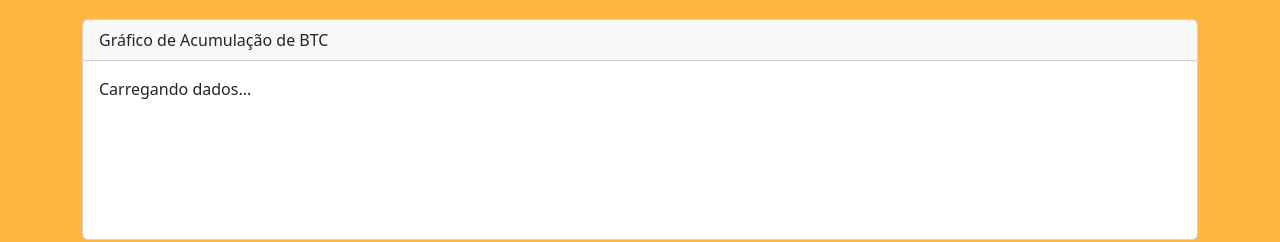
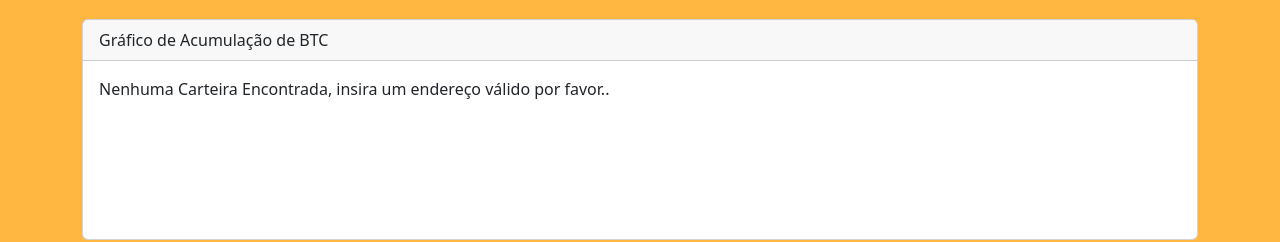
Before and after one commit to Th0ber/btc-wallet, a plain HTML site: page index.html in a window 1280 px wide. Shown: the part 73-315 px from the top of the page. Drawn offline with nearby package versions, Linux system fonts and the light colour scheme.

Commit message:
Update index.html

```diff
--- a/index.html
+++ b/index.html
@@ -27,7 +27,7 @@
     <div class="card mb-4">
       <div class="card-header">Gráfico de Acumulação de BTC</div>
       <div class="card-body">
-        <p id="summary" class="mb-3">Carregando dados...</p>
+        <p id="summary" class="mb-3">Nenhuma Carteira Encontrada, insira um endereço válido por favor..</p>
         <canvas id="dcaChart" height="100"></canvas>
       </div>
     </div>
```
